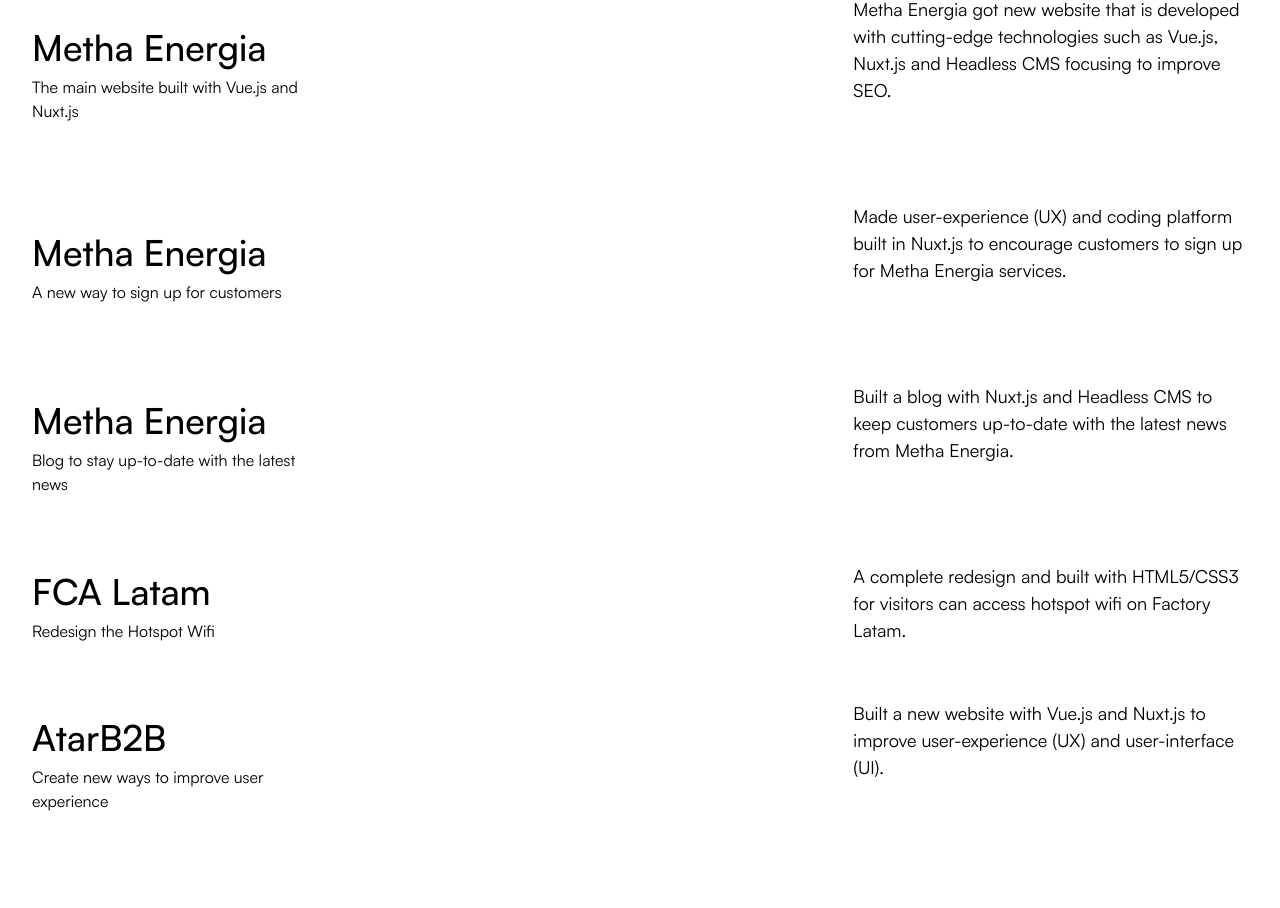
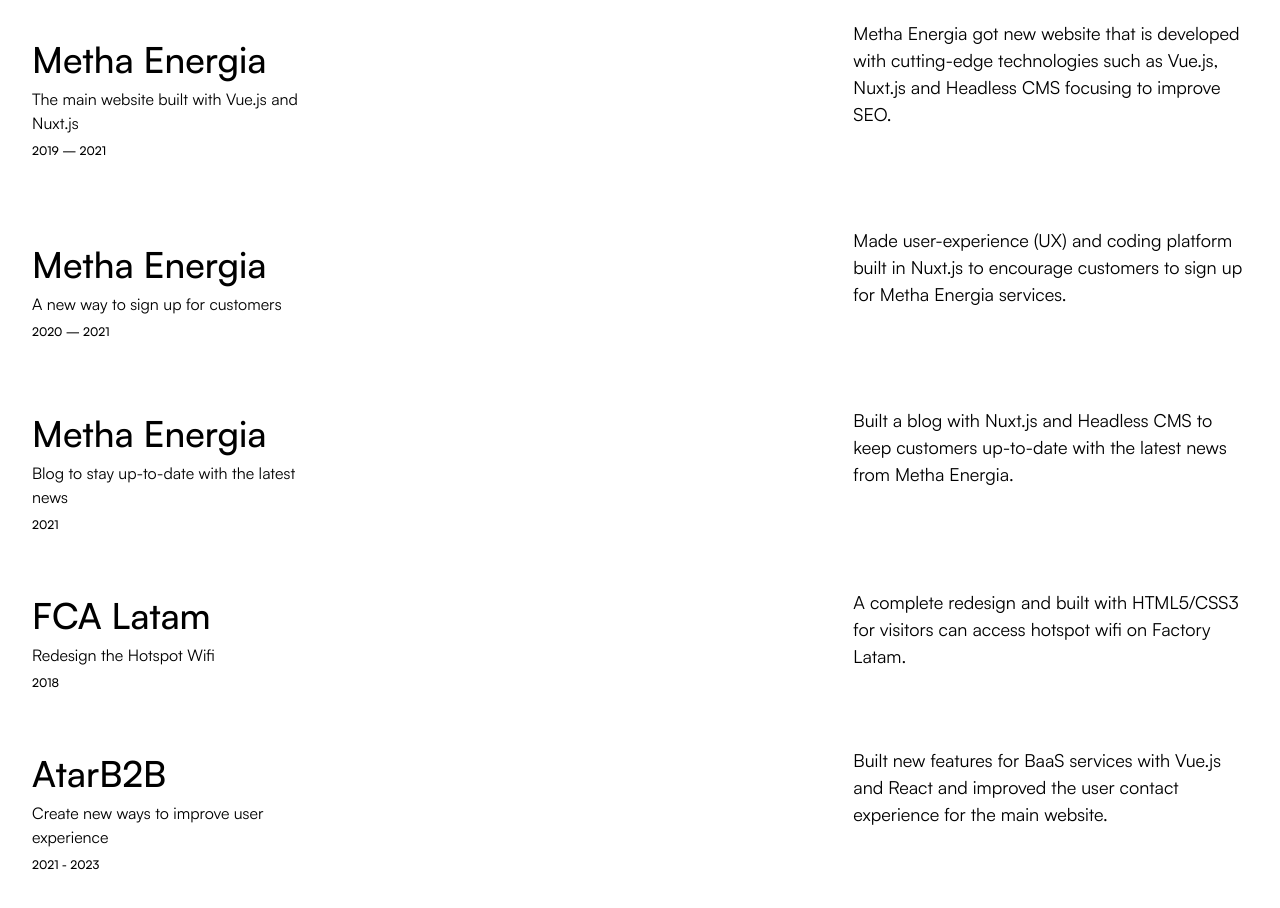
Before and after one commit to lekobarros/abvscls.com, a Nuxt app: page / in a window 1280 px wide. Shown: the part 1034-1942 px from the top of the page. Before the commit the page ends 1898 px from the top, so only its background shows below. Built offline with nearby package versions, Linux system fonts and the light colour scheme.

Commit message:
chore: adjust some errors on text and UI.

```diff
--- a/components/Project/ProjectItem.vue
+++ b/components/Project/ProjectItem.vue
@@ -8,7 +8,8 @@
   id: string | number
   title: string
   subtitle?: string | null
-  description: string
+  description: string,
+  date?: string | null,
   url?: string | null
   color: Color
 }>()
@@ -33,7 +34,8 @@
         <!-- Project Info -->
         <div class="c-work-heading">
           <h3 class="c-work-heading__title">{{ props.title }}</h3>
-          <p v-if="props.subtitle">{{ props.subtitle }}</p>
+          <p class="mb-2" v-if="props.subtitle">{{ props.subtitle }}</p>
+          <p class="text-xs font-medium" v-if="props.date">{{ props.date }}</p>
         </div>
 
         <!-- Project Description -->
--- a/components/Project/index.vue
+++ b/components/Project/index.vue
@@ -15,6 +15,7 @@
         :title="item.website"
         :subtitle="item.subtitle || null"
         :description="item.short_description"
+        :date="item.years"
         :url="item.url"
         :color="item.color"
       />
--- a/src/data/projects.ts
+++ b/src/data/projects.ts
@@ -4,7 +4,7 @@
 		subtitle: 'A website that\'s built with HTML5/CSS3 and jQuery',
 		short_description: 'Built a website with a clean design to follow new rules of web semantics.',
 		url: 'https://pokemonbr.com/',
-		years: '2014 — 2016',
+		years: '2015 — 2016',
 		color: { primary: '#004f72', secondary: '#00283A' }
 	},
 	{
@@ -42,7 +42,7 @@
 	{
 		website: 'AtarB2B',
 		subtitle: 'Create new ways to improve user experience',
-		short_description: 'Built a new website with Vue.js and Nuxt.js to improve user-experience (UX) and user-interface (UI).',
+		short_description: 'Built new features for BaaS services with Vue.js and React and improved the user contact experience for the main website.',
 		years: '2021 - 2023',
 		url: 'https://atarb2b.com.br/',
 		color: { primary: '#01AEFA', secondary: '#01608A' }
```
